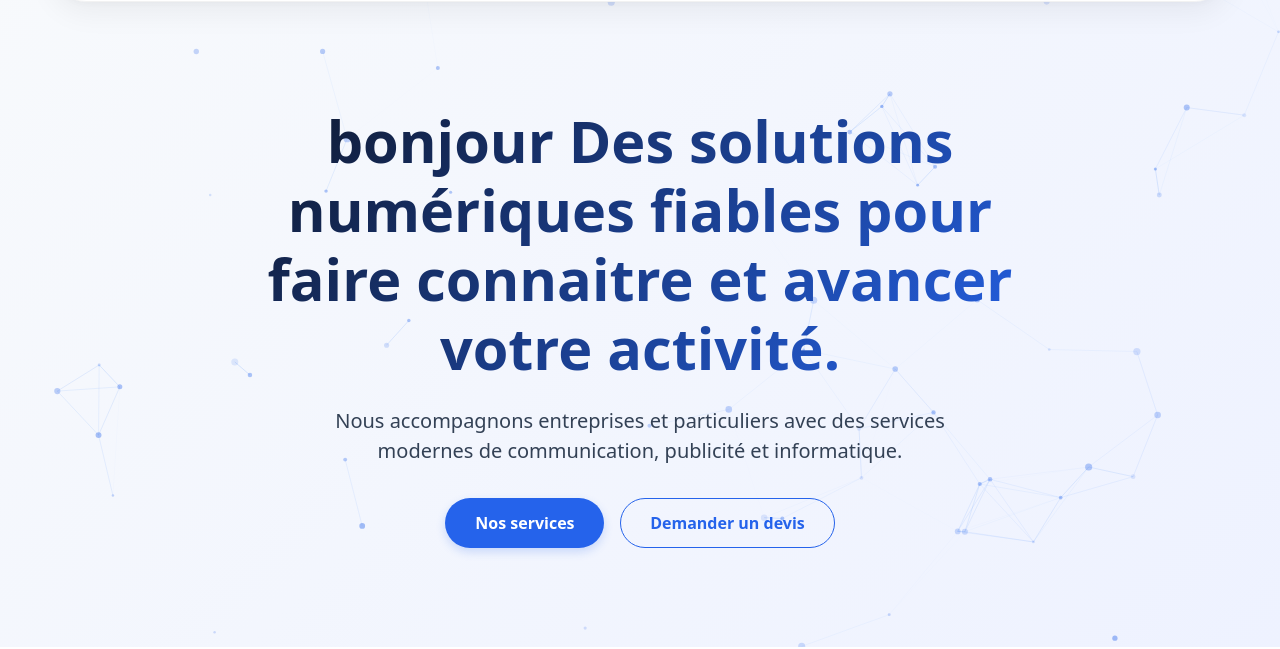
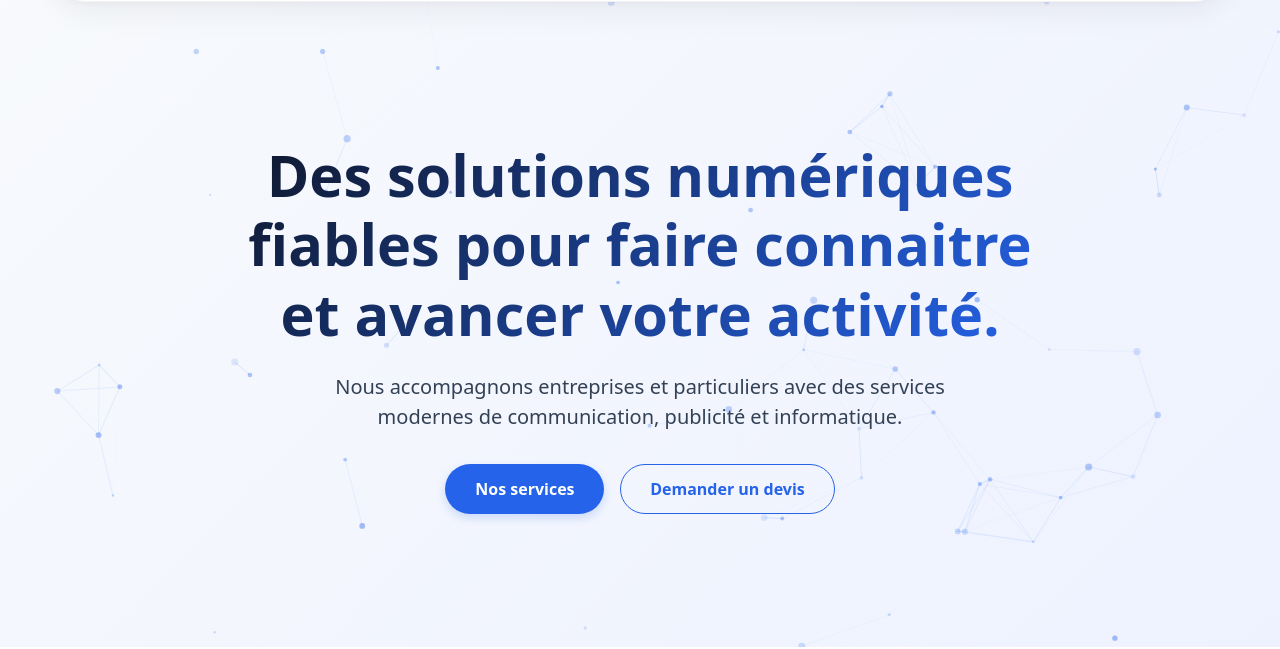
Before and after one commit to KJleon123/Solution-Tech, a plain HTML site: page index.html in a window 1280 px wide. Shown: the part 153-802 px from the top of the page. Drawn offline with Linux system fonts and the light colour scheme.

Commit message:
Update index.html

```diff
--- a/index.html
+++ b/index.html
@@ -29,7 +29,7 @@
     <section class="hero">
       <canvas class="hero-canvas" aria-hidden="true"></canvas>
       <div class="hero-content reveal">
-        <h1>bonjour Des solutions numériques fiables pour faire connaitre et avancer votre activité.</h1>
+        <h1>Des solutions numériques fiables pour faire connaitre et avancer votre activité.</h1>
         <p class="hero-text"> Nous accompagnons entreprises et particuliers avec des services modernes de communication, publicité et informatique.</p>
         <div class="hero-actions">
           <a class="btn primary" href="services.html">Nos services</a>
```
